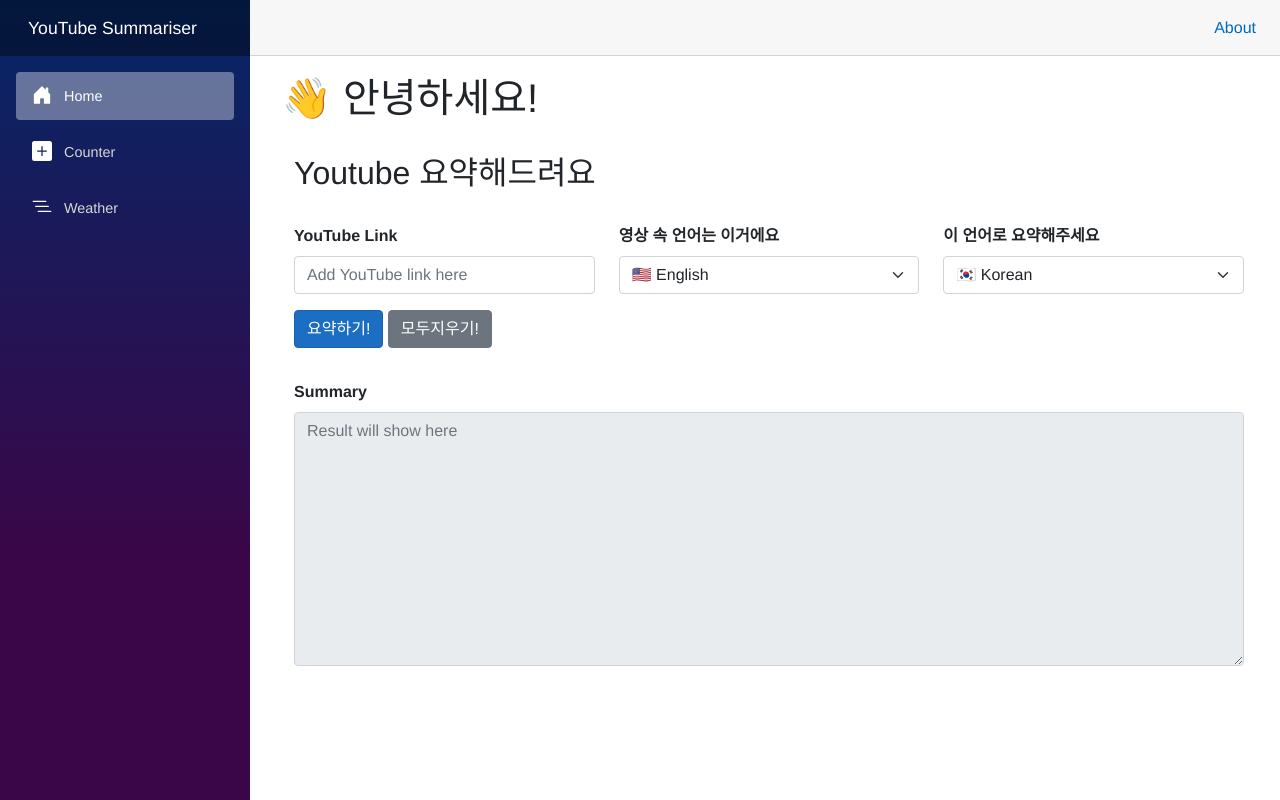
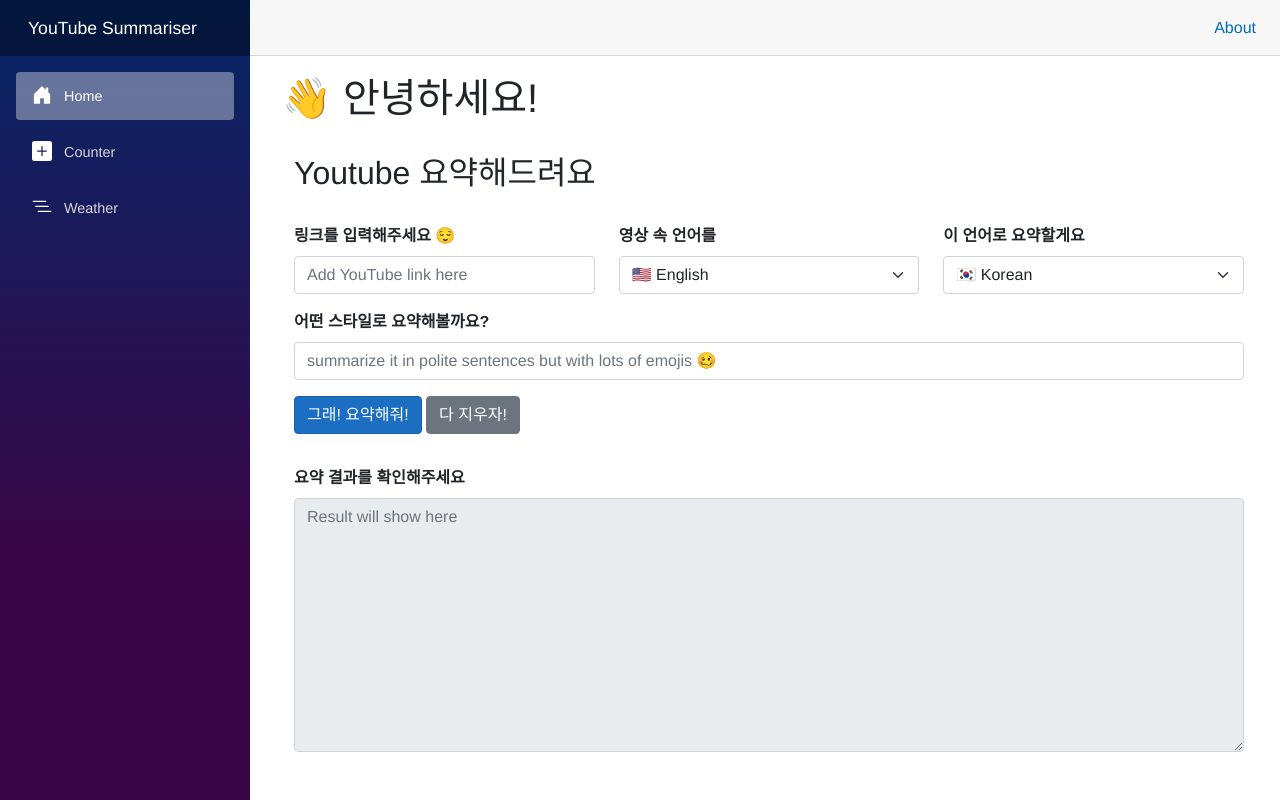
Before and after one commit to tae0y/ossca-aoai-challenges-all-together, an ASP.NET Core app: page / in a window 1280 px wide. Run offline with ASP.NET Core 8, Linux system fonts and the light colour scheme; style sheets or scripts are compiled from the project's sources; the project's own start-up code is not run, and a stand-in starts its controllers and pages; some libraries are stand-ins or nearby versions.

Commit message:
프론트 요구사항 반영 - 화면 UI에서 질문을 입력할 수 있음

```diff
--- a/frontend/AspireYouTubeSummariser.WebApp/Clients/ApiAppClient.cs
+++ b/frontend/AspireYouTubeSummariser.WebApp/Clients/ApiAppClient.cs
@@ -3,7 +3,7 @@
 public interface IApiAppClient
 {
     Task<List<ApiAppClient.WeatherForecast>> WeatherForecastAsync();
-    Task<string> SummariseAsync(string youTubeLinkUrl, string videoLanguageCode, string summaryLanguageCode);
+    Task<string> SummariseAsync(string youTubeLinkUrl, string videoLanguageCode, string summaryLanguageCode, string summaryStylePrompt);
 }
 
 public class ApiAppClient(HttpClient http) : IApiAppClient
@@ -18,11 +18,11 @@
         return forecasts ?? [];
     }
 
-    public async Task<string> SummariseAsync(string youTubeLinkUrl, string videoLanguageCode, string summaryLanguageCode)
+    public async Task<string> SummariseAsync(string youTubeLinkUrl, string videoLanguageCode, string summaryLanguageCode, string summaryStylePrompt)
     {
         using var response = await _http.PostAsJsonAsync(
             "summarise",
-            new { youTubeLinkUrl, videoLanguageCode, summaryLanguageCode }).ConfigureAwait(false);
+            new { youTubeLinkUrl, videoLanguageCode, summaryLanguageCode, summaryStylePrompt }).ConfigureAwait(false);
 
         var summary = await response.Content.ReadAsStringAsync().ConfigureAwait(false);
         return summary;
--- a/frontend/AspireYouTubeSummariser.WebApp/Components/UI/YouTubeSummariserComponent.razor
+++ b/frontend/AspireYouTubeSummariser.WebApp/Components/UI/YouTubeSummariserComponent.razor
@@ -14,13 +14,13 @@
     <div class="row">
         <div class="col">
             <div class="mb-3">
-                <label for="youtube-link" class="form-label"><strong>YouTube Link</strong></label>
+                <label for="youtube-link" class="form-label"><strong>링크를 입력해주세요 😌</strong></label>
                 <input class="form-control" id="youtube-link" placeholder="Add YouTube link here" @bind="youTubeLinkUrl" />
             </div>
         </div>
         <div class="col">
             <div class="mb-3">
-                <label for="video-language-code" class="form-label"><strong>영상 속 언어는 이거에요</strong></label>
+                <label for="video-language-code" class="form-label"><strong>영상 속 언어를</strong></label>
                 <select class="form-select" id="video-language-code" aria-label="Video language code" @bind="videoLanguageCode">
                     <option value="en" selected>🇺🇸 English</option>
                     <option value="ko">🇰🇷 Korean</option>
@@ -29,19 +29,28 @@
         </div>
         <div class="col">
             <div class="mb-3">
-                <label for="summary-language-code" class="form-label"><strong>이 언어로 요약해주세요</strong></label>
+                <label for="summary-language-code" class="form-label"><strong>이 언어로 요약할게요</strong></label>
                 <select class="form-select" id="summary-language-code" aria-label="Summary language code" @bind="summaryLanguageCode">
-                    <option value="en">🇺🇸 English</option>
-                    <option value="ko" selected>🇰🇷 Korean</option>
+                    <option value="English">🇺🇸 English</option>
+                    <option value="Korean" selected>🇰🇷 Korean</option>
                 </select>
             </div>
         </div>
     </div>
 
     <div class="row">
+        <div class="col">
+            <div class="mb-3">
+                <label for="summary-style-prompt" class="form-label"><strong>어떤 스타일로 요약해볼까요?</strong></label>
+                <input class="form-control" id="summary-style-prompt" placeholder="summarize it in polite sentences but with lots of emojis 🥴" @bind="summaryStylePrompt" />
+            </div>
+        </div>
+    </div>
+
+    <div class="row">
         <div class="mb-3">
-            <button type="button" class="btn btn-primary" @onclick="SummariseAsync">요약하기!</button>
-            <button type="button" class="btn btn-secondary" @onclick="ClearAsync">모두지우기!</button>
+            <button id="summary" type="button" class="btn btn-primary" @onclick="SummariseAsync">그래! 요약해줘!</button>
+            <button type="button" class="btn btn-secondary" @onclick="ClearAsync">다 지우자!</button>
         </div>
     </div>
 
@@ -56,16 +65,18 @@
     <!-- 요약결과 -->
     <div class="row">
         <div class="mb-3">
-            <label for="summary" class="form-label"><strong>Summary</strong></label>
-            <textarea class="form-control" id="summary" rows="10" placeholder="Result will show here" readonly>@summaryResult</textarea>
+            <label for="summary" class="form-label"><strong>요약 결과를 확인해주세요</strong></label>
+            <textarea class="form-control" id="result" rows="10" placeholder="Result will show here" readonly>@summaryResult</textarea>
         </div>
     </div>
 </div>
 
 @code {
+
+    private string summaryStylePrompt = "";
     private string youTubeLinkUrl = string.Empty;
-    private string videoLanguageCode = "en";
-    private string summaryLanguageCode = "en";
+    private string videoLanguageCode = "en"; // Youtube 언어코드
+    private string summaryLanguageCode = "Korean"; // 프롬프트에 포함할 언어종류
     private string summaryResult = string.Empty;
 
     private bool summaryCompleted;
@@ -78,7 +89,11 @@
 
         try
         {
-            var result = await ApiApp.SummariseAsync(youTubeLinkUrl, videoLanguageCode, summaryLanguageCode);
+            if (summaryStylePrompt == string.Empty) //TODO: 좋은 방식의 코드인지는 잘 모르겠음
+            {
+                summaryStylePrompt = "summarize it in polite sentences with lots of emojis 🥴";
+            }
+            var result = await ApiApp.SummariseAsync(youTubeLinkUrl, videoLanguageCode, summaryLanguageCode, summaryStylePrompt);
             summaryResult = result;
         }
         catch (Exception ex)
@@ -97,8 +112,9 @@
     {
         youTubeLinkUrl = string.Empty;
         videoLanguageCode = "en";
-        summaryLanguageCode = "en";
+        summaryLanguageCode = "Korean";
         summaryResult = string.Empty;
+        summaryStylePrompt = string.Empty;
 
         await Task.CompletedTask;
     }
```
Also changed, not shown: TODO.md (+15 -14 lines), backend/AspireYouTubeSummariser.ApiApp/Program.cs (+10 -3 lines).
